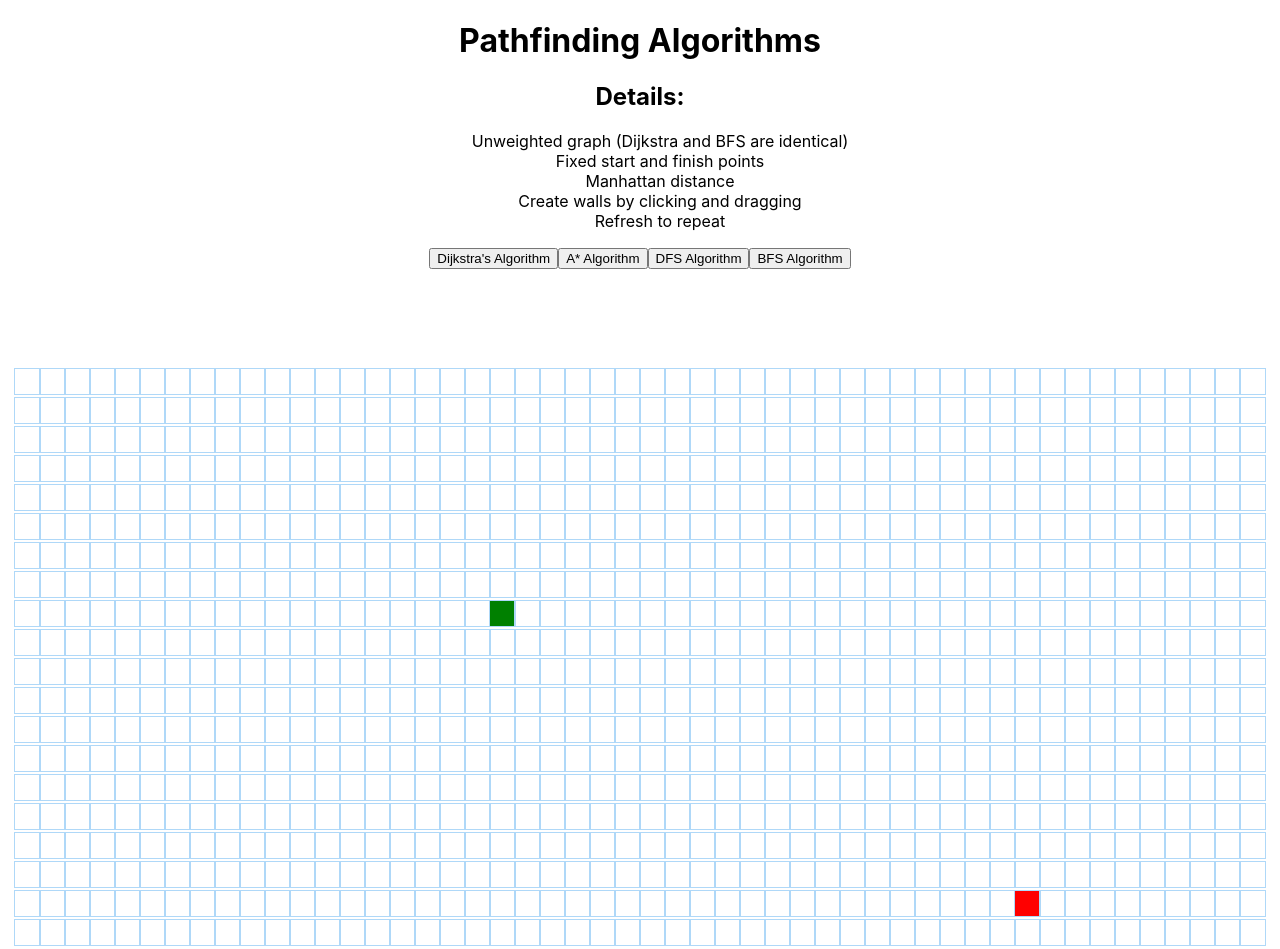
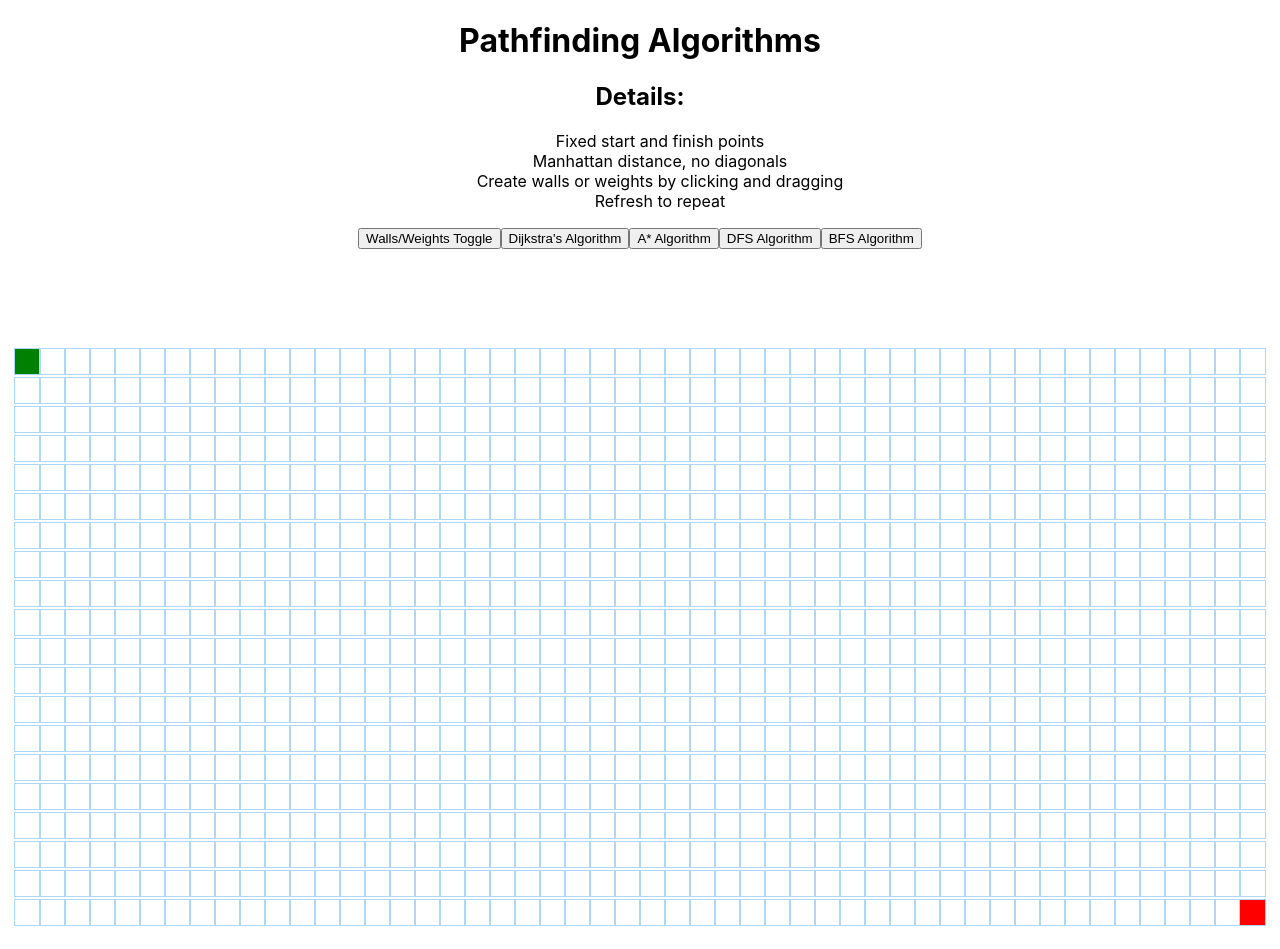
Before and after one commit to hc8756/path_finder, a React (Create React App) app in the folder my-app/: page / in a window 1280 px wide. Built offline with nearby package versions, Linux system fonts and the light colour scheme.

Commit message:
weights implemented for a*

```diff
--- a/my-app/src/PathfindingVisualizer/Node/Node.jsx
+++ b/my-app/src/PathfindingVisualizer/Node/Node.jsx
@@ -31,7 +31,8 @@ export default class Node extends Component {
         className={`node ${extraClassName}`}
         onMouseDown={() => onMouseDown(row, col)}
         onMouseEnter={() => onMouseEnter(row, col)}
-        onMouseUp={() => onMouseUp()}></div>
+        onMouseUp={() => onMouseUp()}
+        ></div>
     );
   }
 }
--- a/my-app/src/PathfindingVisualizer/PathfindingVisualizer.jsx
+++ b/my-app/src/PathfindingVisualizer/PathfindingVisualizer.jsx
@@ -6,45 +6,64 @@ import {dfs, getNodesInShortestPathOrderC} from '../algorithms/dfs';
 import {bfs, getNodesInShortestPathOrderD} from '../algorithms/bfs';
 import './PathfindingVisualizer.css';
 
-const START_NODE_ROW = 8;
-const START_NODE_COL = 19;
-const FINISH_NODE_ROW = 18;
-const FINISH_NODE_COL = 40;
+const START_NODE_ROW = 0;
+const START_NODE_COL = 0;
+const FINISH_NODE_ROW = 19;
+const FINISH_NODE_COL = 49;
 
 export default class PathfindingVisualizer extends Component {
-   //constructor where default state is specified: empty grid and mouseIsPressed set to false
+   //constructor where default state is specified: empty grid and mouseIsPressed+weightsOn set to false
     constructor() {
     super();
     this.state = {
       grid: [],
       mouseIsPressed: false,
+      weightsOn: false,
     };
   }
 
   //initializes state of grid
   componentDidMount() {
     const grid = getInitialGrid();
+    window.addEventListener('keyDown', this.handleKeyDown.bind(this));
     this.setState({grid});
   }
 
+
   //methods that update grid state based on mouse actions
   handleMouseDown(row, col) {
-    const newGrid = getNewGridWithWallToggled(this.state.grid, row, col);
-    this.setState({grid: newGrid, mouseIsPressed: true});
+    if (!this.state.weightsOn){
+        const newGrid = getNewGridWithWallToggled(this.state.grid, row, col);
+        this.setState({grid: newGrid, mouseIsPressed: true, weightsOn:false});
+    }
+    else {
+        const newGrid = getNewGridWithWeightToggled(this.state.grid, row, col);
+        this.setState({grid: newGrid, mouseIsPressed: true, weightsOn:true});
+    }
   }
 
   handleMouseEnter(row, col) {
     if (!this.state.mouseIsPressed) return;
-    const newGrid = getNewGridWithWallToggled(this.state.grid, row, col);
-    this.setState({grid: newGrid});
+
+    else if(!this.state.weightsOn){
+        const newGrid = getNewGridWithWallToggled(this.state.grid, row, col);
+        this.setState({grid: newGrid});
+    }
+    else if (this.state.weightsOn){
+        const newGrid = getNewGridWithWeightToggled(this.state.grid, row, col);
+        this.setState({grid: newGrid});
+    }
+
   }
 
   handleMouseUp() {
-    this.setState({
-        mouseIsPressed: false,
-    });
+    this.setState({mouseIsPressed: false,});
   }
 
+  handleKeyDown(){
+      if(this.state.weightsOn){this.setState({weightsOn: false});}
+      else{this.setState({weightsOn: true});}
+  }
 
   //method to animate algorithms
   animateAlgorithm(visitedNodesInOrder, nodesInShortestPathOrder) {
@@ -117,8 +136,6 @@ export default class PathfindingVisualizer extends Component {
     this.animateAlgorithm(visitedNodesInOrder, nodesInShortestPathOrder);
   }
 
-
-
   //this is like the main method for jsx
   //basically HTML with JavaScript in curly braces
   render() {
@@ -129,14 +146,16 @@ export default class PathfindingVisualizer extends Component {
         <h1>Pathfinding Algorithms</h1>
         <h2>Details:</h2>
         <ul>
-            <li>Unweighted graph (Dijkstra and BFS are identical)</li>
             <li>Fixed start and finish points</li>
-            <li>Manhattan distance</li>
-            <li>Create walls by clicking and dragging</li>
+            <li>Manhattan distance, no diagonals</li>
+            <li>Create walls or weights by clicking and dragging</li>
             <li>Refresh to repeat</li>
         </ul>
 
         {/*button that calls the visualizeDijkstra method*/}
+        <button onClick={() => this.handleKeyDown()}>
+          Walls/Weights Toggle
+        </button>
         <button onClick={() => this.visualizeDijkstra()}>
           Dijkstra's Algorithm
         </button>
@@ -166,10 +185,7 @@ export default class PathfindingVisualizer extends Component {
                       isWeighted={isWeighted}
                       mouseIsPressed={mouseIsPressed}
                       onMouseDown={(row, col) => this.handleMouseDown(row, col)}
-                      onMouseEnter={(row, col) =>
-                        this.handleMouseEnter(row, col)
-                      }
-
+                      onMouseEnter={(row, col) =>this.handleMouseEnter(row, col)}
                       onMouseUp={() => this.handleMouseUp()}
                       row={row}></Node>
                   );
@@ -223,19 +239,21 @@ const getNewGridWithWallToggled = (grid, row, col) => {
   const newNode = {
     ...node,
     isWall: !node.isWall,
+    isWeighted: false,
   };
   newGrid[row][col] = newNode;
   return newGrid;
 };
 
 //method that helps update grid with weight
-/*const getNewGridWithWeightToggled = (grid, row, col) => {
+const getNewGridWithWeightToggled = (grid, row, col) => {
     const newGrid = grid.slice();
     const node = newGrid[row][col];
     const newNode = {
       ...node,
       isWeighted: !node.isWeighted,
+      isWall: false,
     };
     newGrid[row][col] = newNode;
     return newGrid;
-  };*/
+  };
--- a/my-app/src/algorithms/astar.js
+++ b/my-app/src/algorithms/astar.js
@@ -2,6 +2,7 @@
 //this function returns closedlist (visited nodes)
 //the open list is like a list of candidates for current node
 export function astar(grid, startNode, finishNode){
+
     const openList=[];
     const closedList=[];
     startNode.distance= startNode.gCost+startNode.heuristic;
@@ -25,15 +26,23 @@ export function astar(grid, startNode, finishNode){
         //update the openlist with neighbors of the current node
         var neighbors=unvisitedNeighbors(currentNode,grid);
         for(let i=0;i<neighbors.length;i++){
-            if(neighbors[i].previousNode===null || currentNode.gCost+1<neighbors[i].gCost ){
-            neighbors[i].previousNode=currentNode;
-            neighbors[i].gCost = currentNode.gCost + 1;
-            neighbors[i].distance=neighbors[i].gCost+neighbors[i].heuristic;}
+            if(neighbors[i].isWeighted){
+                if(neighbors[i].previousNode===null || currentNode.gCost+5<neighbors[i].gCost ){
+                neighbors[i].previousNode=currentNode;
+                neighbors[i].gCost = currentNode.gCost + 5;
+                neighbors[i].distance=neighbors[i].gCost+neighbors[i].heuristic;}
+            }
+            else{
+                if(neighbors[i].previousNode===null || currentNode.gCost+1<neighbors[i].gCost ){
+                    neighbors[i].previousNode=currentNode;
+                    neighbors[i].gCost = currentNode.gCost + 1;
+                    neighbors[i].distance=neighbors[i].gCost+neighbors[i].heuristic;}
+            }
 
             if(!openList.includes(neighbors[i])){
                 openList.push(neighbors[i]);
             }
-            if(neighbors[i]==finishNode){
+            if(neighbors[i]===finishNode){
                 return closedList;
             }
         }
```
Also changed, not shown: 1 other file (tests, documents, lock files or other folders).
